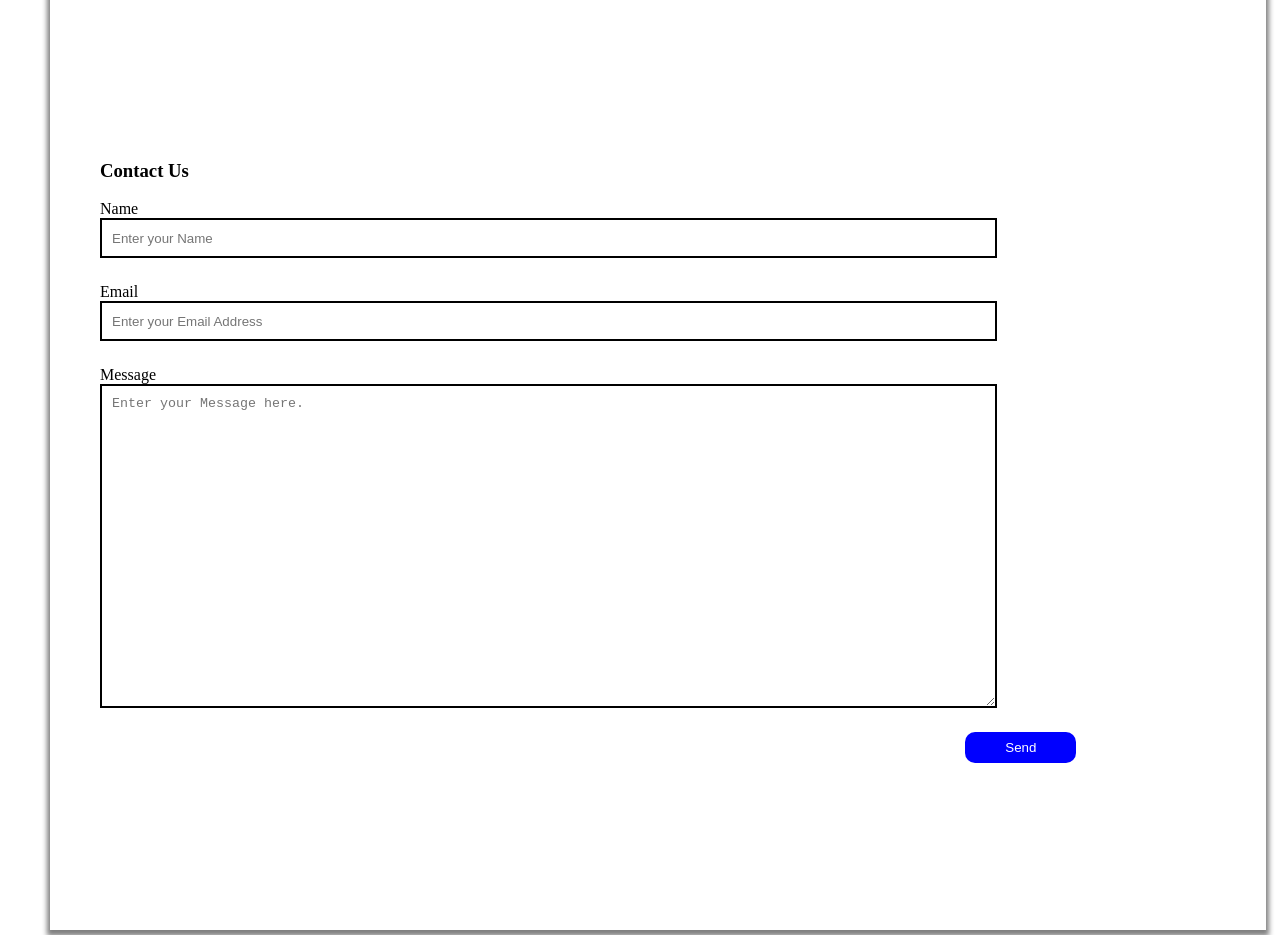
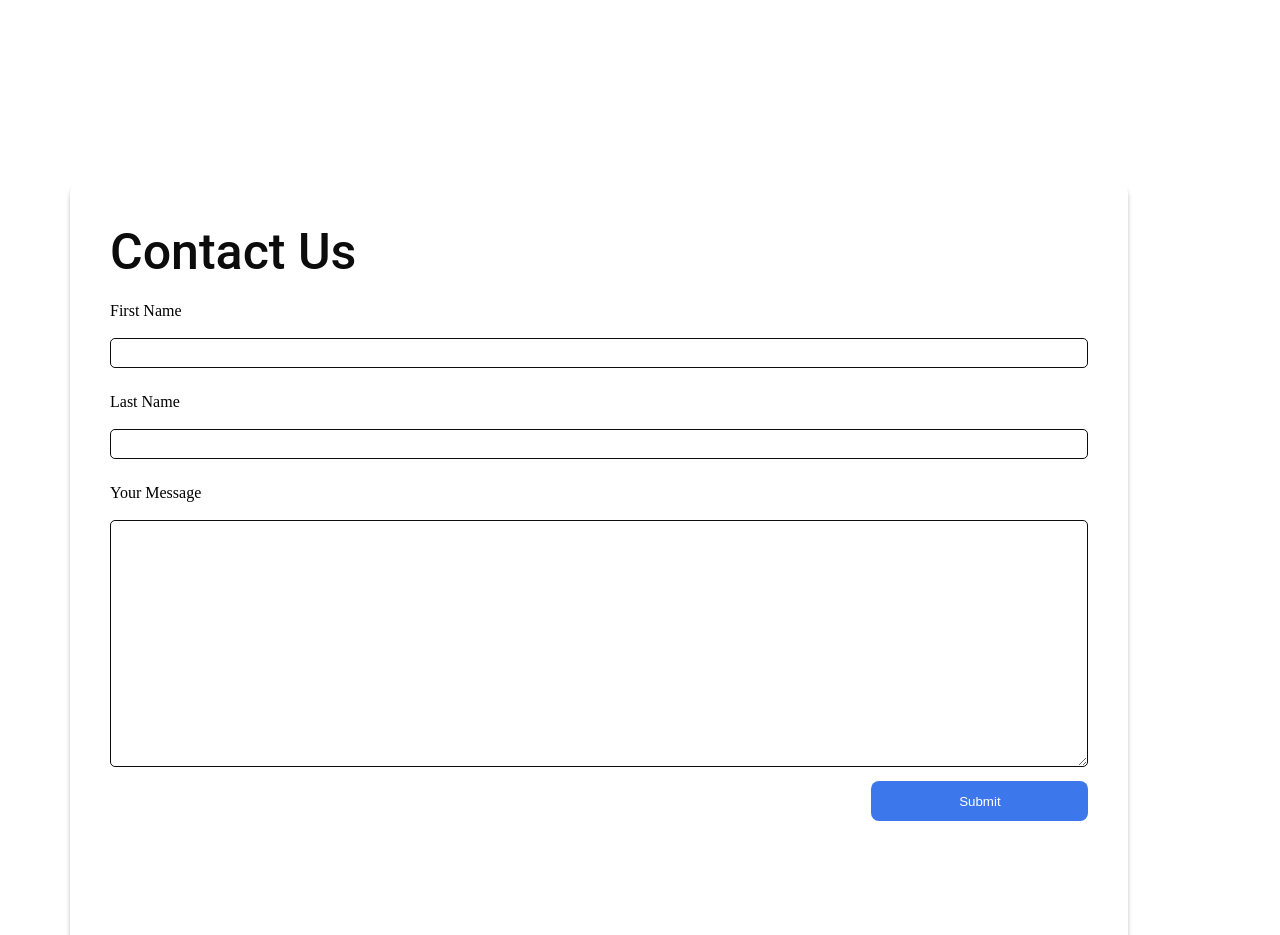
Before and after one commit to alaomichael/kodecamp_bonus_task, a website: page index.html in a window 1280 px wide. Shown: the part 740-1675 px from the top of the page. Drawn offline with Linux system fonts and the light colour scheme.

Commit message:
made adjustment to the css file and the index file

```diff
--- a/css/style.css
+++ b/css/style.css
@@ -9,14 +9,14 @@
     width:95%;
     display:flex;
     flex-direction:column;
-    box-shadow: 0px 3px 5px 3px grey;
     margin:50px;
-    padding : 10px;
+    padding : 20px;
     box-sizing: border-box;
+    /* background: #E5E5E5; */
 }
 
 #message-layout {
-    min-height:50%;
+    max-height:60%;
     width:100%;
     display:flex;
     flex-direction: column;
@@ -33,22 +33,31 @@
 .line{
     width: 60px;
     height:10px;
-    background: orange;
+    background: #D89616;
     border-radius: 5px;
-    align: center;
+    box-align: center;
     margin-left: 45%;
 }
 
 .center {
     text-align: center;
+    font-family: Roboto;
+    font-style: normal;
+    font-weight: normal;
+    font-size: 30px;
+    line-height: 35px;
+
+    color: #0D0C0C;
 }
 
 .image-section {
     /* background: url(../img/img1.png);
     background-repeat:no-repeat;
     background-position:center; */
-    max-width:40%;
-    height:100vh;
+    /* max-width:40%;
+    height:100vh; */
+    width: 422px;
+    height: 496px;
 }
 
 .text-section {
@@ -64,6 +73,9 @@
     height:100vh;
     width: 90%;
     padding: 40px;
+    background: #FFFFFF;
+    box-shadow: 0px 4px 4px rgba(0, 0, 0, 0.25);
+    border-radius: 10px;
 }
 
 .form-row {
@@ -73,24 +85,30 @@
 }
 
 .form-row .input-box {
- width:90%;
+ width:100%;
 }
 
 .form-row .input-box input[type="text"] {
  width:100%;
- height: 40px;
+ height: 30px;
  padding: 0 10px;
- border: 2px solid #000;
+ background: #FFFFFF;
+ border: 1px solid #0D0C0C;
+ box-sizing: border-box;
+ border-radius: 5px;
 }
 
 .textarea-section {
-    width: 90%;
+    width: 100%;
 }
 
 .textarea-section textarea {
     width:100%;
     padding: 10px 10px;
-    border: 2px solid #000;
+    background: #FFFFFF;
+    border: 1px solid #0D0C0C;
+    box-sizing: border-box;
+    border-radius: 5px;
 }
 
 .button-section {
@@ -99,10 +117,24 @@
 }
 
 .button-section button {
-    background: blue;
     padding: 8px 40px;
     border: none;
     color: white;
-    border-radius: 10px;
-    margin: 20px;
+    margin-top:10px;
+    width: 217px;
+    height: 40px;
+    left: 684px;
+    top: 1329px;
+    background: rgba(0, 77, 230, 0.76);
+    border-radius: 8px;
 }
+
+.contact_us{
+    font-family: Roboto;
+    font-style: normal;
+    font-weight: 500;
+    font-size: 50px;
+    line-height: 59px;
+    color: #0D0C0C;
+    margin-bottom:20px;
+}
--- a/index.html
+++ b/index.html
@@ -9,47 +9,48 @@
 </head>
 <body >
     <section id="main-layout" >
+        <div><h1 class="center">Welcome</h1></div><br>
     <section id="info-layout" >
 <div class="image-section">
     <img src="img/img1.png" alt="workingonpc" />
 </div>
 <div class="text-section">
-    <h1 class="center">What is this?</h1><br>
+    <h1 class="center">Who we Are?</h1><br>
     <div class="line" ></div>
 
-   <p>Lorem ipsum dolor sit amet consectetur, adipisicing elit. Obcaecati qui quia ad! Veniam neque exercitationem ipsam, voluptatem repellendus fuga laudantium temporibus, natus at quas omnis repudiandae quis, magni soluta harum?</p>
+   <p>Lorem ipsum dolor sit amet consectetur adipisicing elit. Corrupti repellendus quo tempore hic laborum mollitia ex praesentium officia vel excepturi dolorum voluptates, officiis dolores alias! Cum, debitis unde ipsa eum necessitatibus itaque temporibus voluptatum sit libero accusantium nihil. Quaerat maxime repellat mollitia, libero soluta reprehenderit officia veritatis voluptatum nesciunt porro culpa doloribus ullam et error? </p>
     <br>
     <br>
-        <p>Lorem ipsum dolor sit amet consectetur, adipisicing elit. Obcaecati qui quia ad! Veniam neque exercitationem ipsam, voluptatem repellendus fuga laudantium temporibus, natus at quas omnis repudiandae quis, magni soluta harum?</p>
+        <p>Lorem ipsum dolor sit amet consectetur adipisicing elit. Corrupti repellendus quo tempore hic laborum mollitia ex praesentium officia vel excepturi dolorum voluptates, officiis dolores alias! Cum, debitis unde ipsa eum necessitatibus itaque temporibus voluptatum sit libero accusantium nihil. Quaerat maxime repellat mollitia, libero soluta reprehenderit officia veritatis voluptatum nesciunt porro culpa doloribus ullam et error? </p>
 </div>
 </section>
 <section id="message-layout">
 <div class="form-section">
 <div class="form-box">
-<h1>Contact Us</h1><br>
+    <h1 class="contact_us">Contact Us</h1>
 <form action="">
 <div class="form-row">
 <div class="input-box">
-<label for="name">Name</label><br>
-<input type="text" name="name" id="name" placeholder="Enter your Name" />
+<label for="firstname">First Name</label><br><br>
+<input type="text" name="firstname" id="firstname" placeholder="" />
 </div>
 </div>
 
 <div class="form-row">
 <div class="input-box">
-<label for="email">Email</label><br>
-<input type="text" name="email" id="email" placeholder="Enter your Email Address" />
+<label for="lastname">Last Name</label><br><br>
+<input type="text" name="lastname" id="lastname" placeholder="" />
 </div>
 </div>
 
 <div class="textarea-section">
-<label for="message">Message</label><br>
-<textarea cols="10" rows="20" name="message" id="message" placeholder="Enter your Message here." maxlength="400" ></textarea>
+<label for="message">Your Message</label><br><br>
+<textarea cols="10" rows="15" name="message" id="message" placeholder="" maxlength="400" ></textarea>
 </div>
 
 
 <div class="button-section">
-<button type="submit" value="Send"> Send </button>
+<button type="submit" value="Submit"> Submit </button>
 </div>
 
 </form>
```
